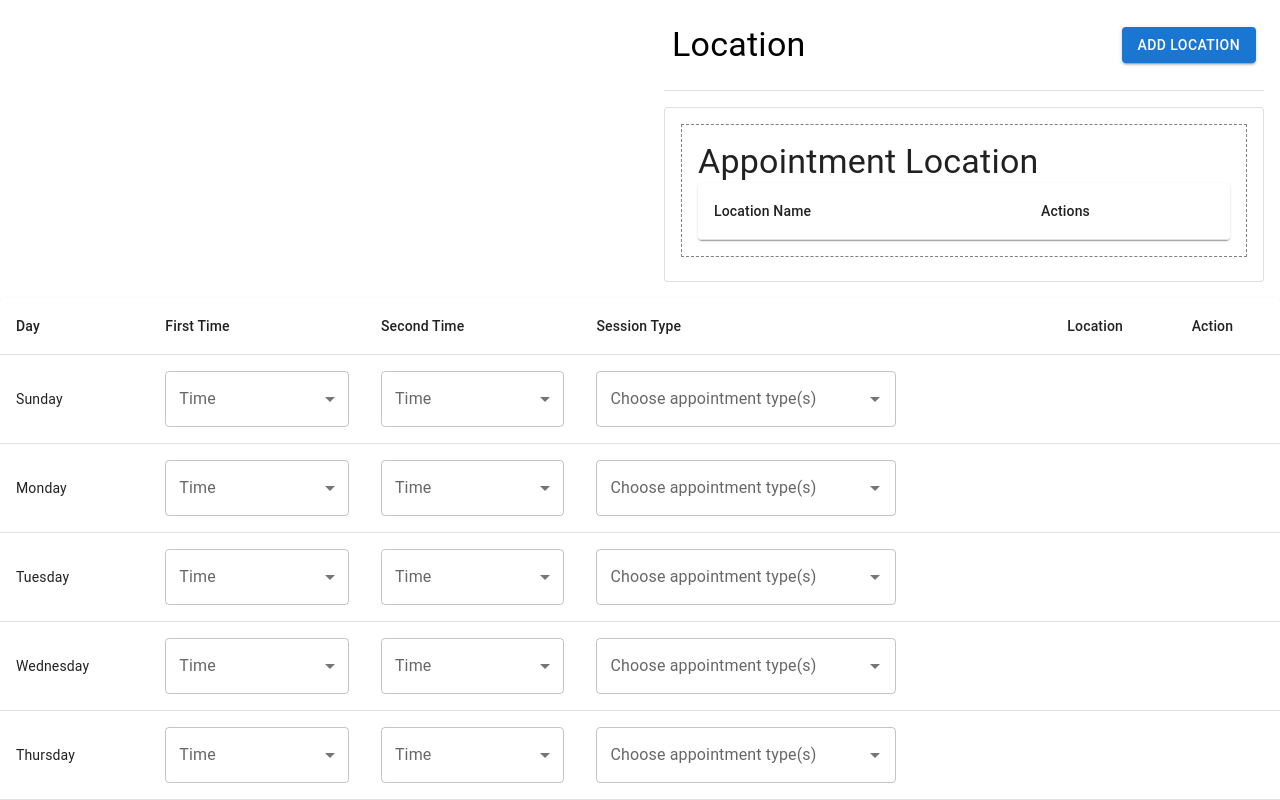
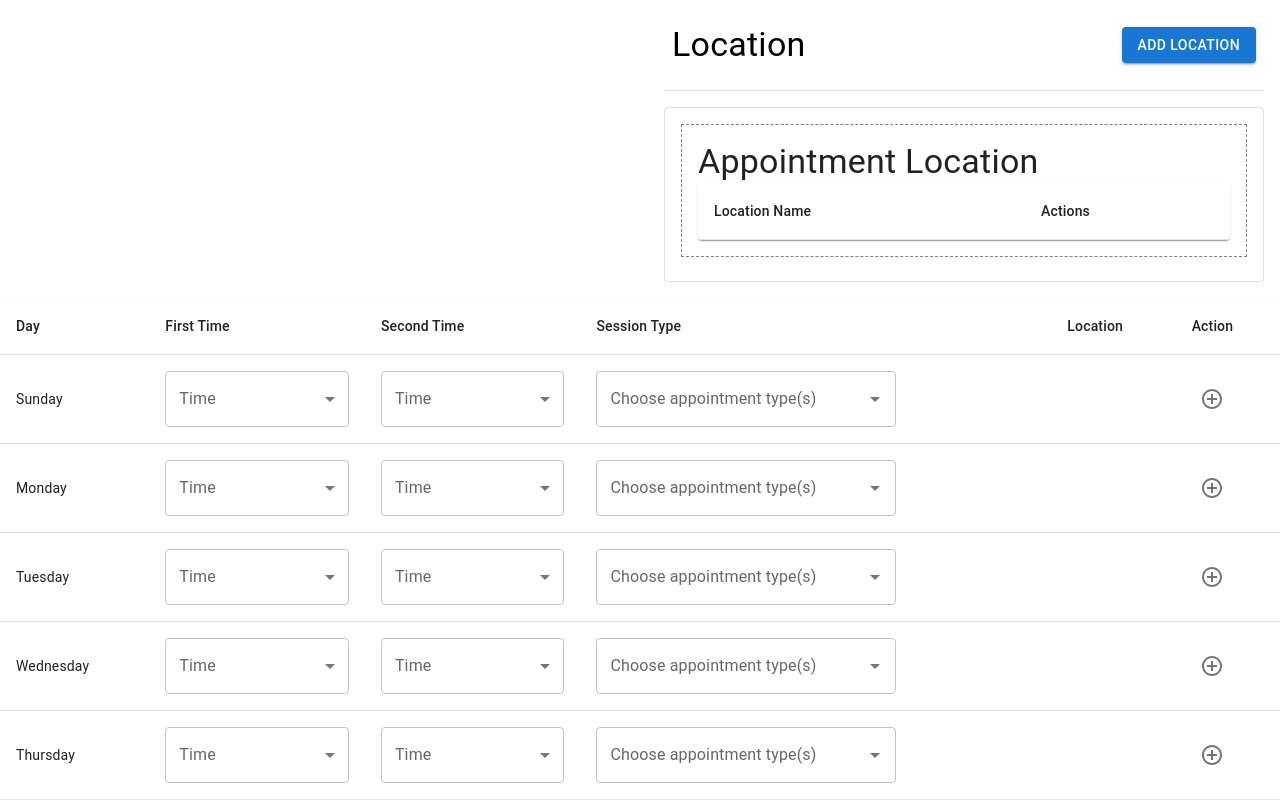
Before and after one commit to Sunidhi-Trigvent/location_module_modify, a React (Create React App) app: page / in a window 1280 px wide. Shown: the top 800 px of the page. Built offline with nearby package versions, Linux system fonts and the light colour scheme.

Commit message:
Added functionality to manage icons

```diff
--- a/src/components/FrontTableComp.tsx
+++ b/src/components/FrontTableComp.tsx
@@ -11,6 +11,7 @@ import AppointmentTypeSelect from "../AutocompleteComp";
 import BasicSelectTwo from "../SelectLocComp";
 import AddCircleOutlineIcon from "@mui/icons-material/AddCircleOutline";
 import RemoveCircleIcon from "@mui/icons-material/RemoveCircle";
+import { IconButton } from "@mui/material";
 
 // Define the prop types
 interface Time {
@@ -29,7 +30,6 @@ interface Value {
 interface DayTable {
   day: string;
   value: Value[];
-  showPlusIcon: boolean; // Track if the plus icon should be shown
 }
 
 interface FrontBasicTableProps {
@@ -43,6 +43,7 @@ export default function FrontBasicTable({
   frontTable,
   setFrontTable,
 }: FrontBasicTableProps) {
+  // Handle first time change
   const handleFirstTimeChange = (
     dayIndex: number,
     valueIndex: number,
@@ -54,6 +55,7 @@ export default function FrontBasicTable({
     setFrontTable(updatedTable);
   };
 
+  // Handle second time change
   const handleSecondTimeChange = (
     dayIndex: number,
     valueIndex: number,
@@ -64,6 +66,7 @@ export default function FrontBasicTable({
     setFrontTable(updatedTable);
   };
 
+  // Handle appointment type change
   const handleAppointmentTypeChange = (
     dayIndex: number,
     valueIndex: number,
@@ -89,11 +92,6 @@ export default function FrontBasicTable({
         appointmentType: [], // Empty appointment type array
       };
       currentDay.value.push(newRow); // Add new row
-
-      // Update showPlusIcon based on the number of rows
-      if (currentDay.value.length >= 3) {
-        currentDay.showPlusIcon = false;
-      }
       setFrontTable(updatedTable);
     }
   };
@@ -104,11 +102,6 @@ export default function FrontBasicTable({
     const currentDay = updatedTable[dayIndex];
 
     currentDay.value.splice(valueIndex, 1); // Remove the row at valueIndex
-
-    // Update showPlusIcon based on the number of rows
-    if (currentDay.value.length < 3) {
-      currentDay.showPlusIcon = true;
-    }
     setFrontTable(updatedTable);
   };
 
@@ -130,6 +123,7 @@ export default function FrontBasicTable({
             <React.Fragment key={dayEntry.day}>
               {dayEntry.value.map((entry, valueIndex) => (
                 <TableRow key={entry.id}>
+                  {/* Only show the day once (in the first row) */}
                   {valueIndex === 0 && (
                     <TableCell rowSpan={dayEntry.value.length}>
                       {dayEntry.day}
@@ -163,7 +157,23 @@ export default function FrontBasicTable({
                       locationOptions={locationName}
                     />
                   </TableCell>
-                  <TableCell></TableCell>
+                  <TableCell>
+                    {/* Show "Add" button only in the first row and if there are fewer than 3 rows */}
+                    {valueIndex === 0 && dayEntry.value.length < 3 && (
+                      <IconButton onClick={() => repeatRow(dayIndex)}>
+                        <AddCircleOutlineIcon />
+                      </IconButton>
+                    )}
+
+                    {/* Show "Remove" button for all rows except the first one */}
+                    {valueIndex !== 0 && (
+                      <IconButton
+                        onClick={() => removeRow(dayIndex, valueIndex)}
+                      >
+                        <RemoveCircleIcon />
+                      </IconButton>
+                    )}
+                  </TableCell>
                 </TableRow>
               ))}
             </React.Fragment>
```
